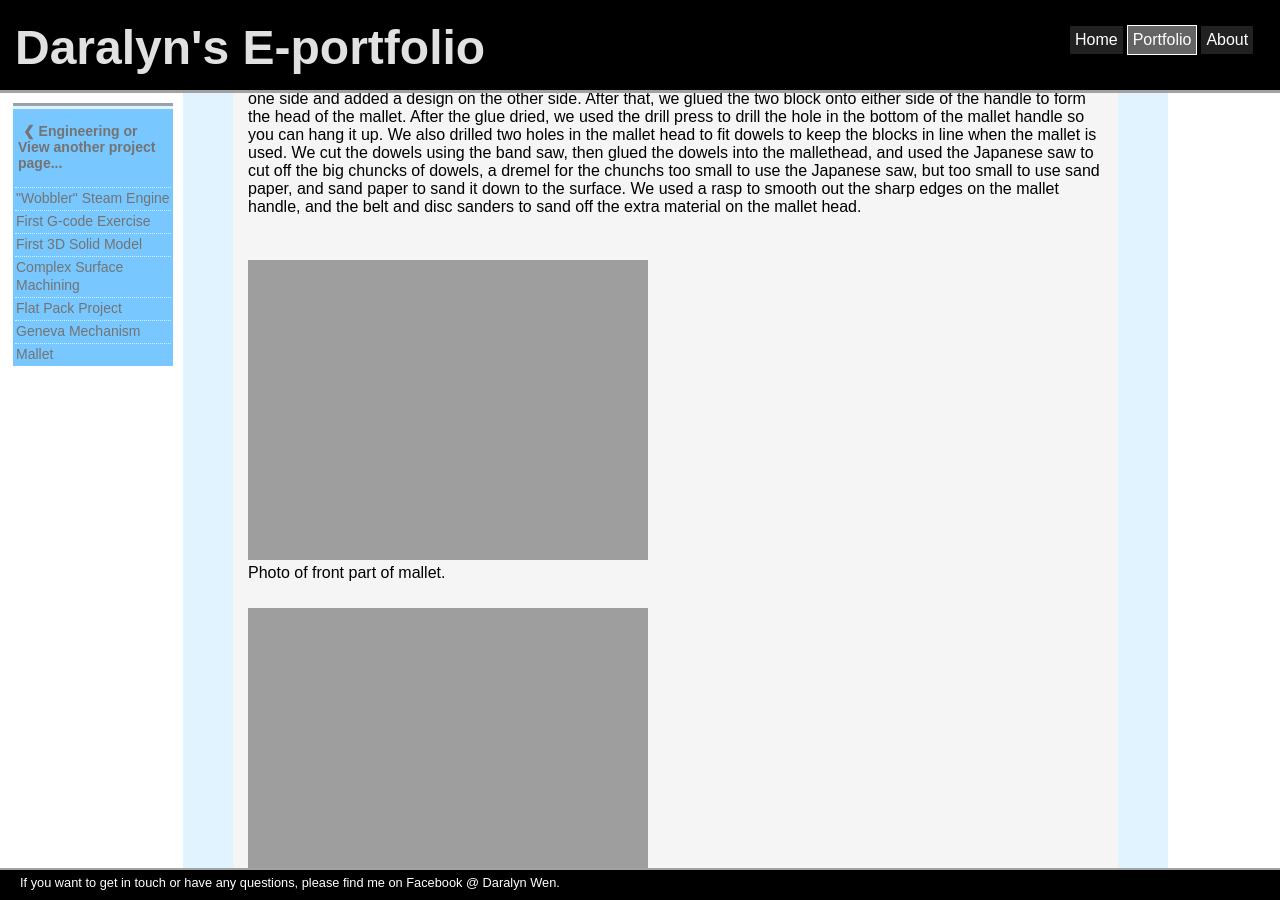
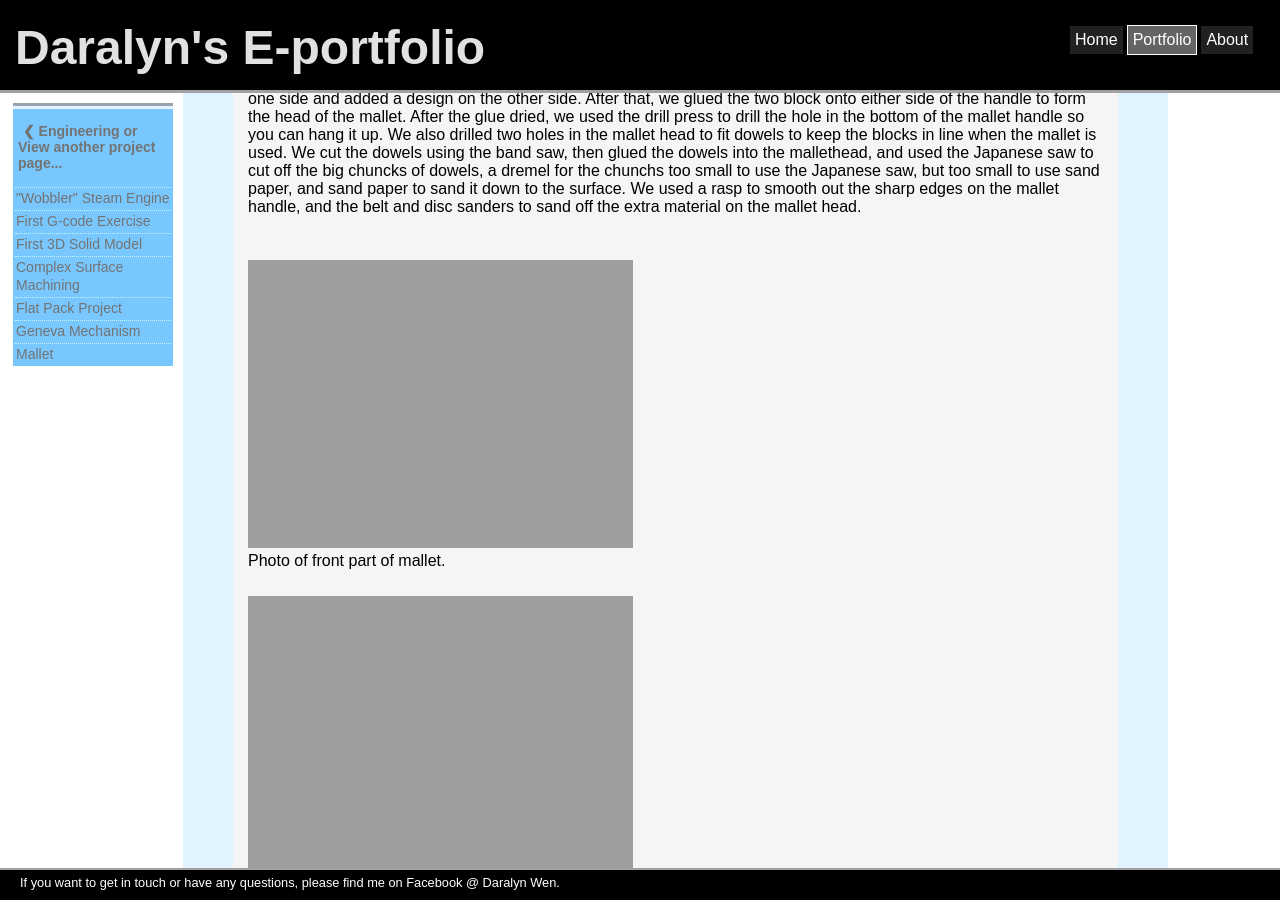
Before and after one commit to daralyn/daralyn.github.io, a Jekyll site: the page built from portfolio/engineering/mallet.html, in a window 1280 px wide and 900 px high, scrolled down 515 px. Built offline with Jekyll 4.4.1, drawn with Linux system fonts in a browser that asks for light colours.

Commit message:
Update mallet.html

```diff
--- a/portfolio/engineering/mallet.html
+++ b/portfolio/engineering/mallet.html
@@ -44,11 +44,11 @@ title: Daralyn's Engineering Portfolio - Mallet
 	<h2>Explanation of the project</h2>
 		<p>Our teacher used the waterjet to cut out the handle part. We were then given a plank of wood, which we had to use a saw to cut two blocks off of it to the right size. The two blocks were then put into the lazer cutter, and we lazer engraved one side and added a design on the other side. After that, we glued the two block onto either side of the handle to form the head of the mallet. After the glue dried, we used the drill press to drill the hole in the bottom of the mallet handle so you can hang it up. We also drilled two holes in the mallet head to fit dowels to keep the blocks in line when the mallet is used. We cut the dowels using the band saw, then glued the dowels into the mallethead, and used the Japanese saw to cut off the big chuncks of dowels, a dremel for the chunchs too small to use the Japanese saw, but too small to use sand paper, and sand paper to sand it down to the surface. We used a rasp to smooth out the sharp edges on the mallet handle, and the belt and disc sanders to sand off the extra material on the mallet head.</p>
 		<br>
-		<div>	<img  style="height: 300px; margin: 10px 20px 0px 0px;" src="https://daralyn.github.io/photos/engineering/mallet_pic1.jpg" alt="Photo of front part of mallet.">
+		<div>	<img  style="width: 45%; margin: 10px 20px 0px 0px;" src="https://daralyn.github.io/photos/engineering/mallet_pic1.jpg" alt="Photo of front part of mallet.">
 			<p>Photo of front part of mallet.</p>
 		</div>
 		<div>
-			<img  style="height: 300px; margin: 10px 0px 0px 0px;" src="https://daralyn.github.io/photos/engineering/mallet_pic2.png" alt="Photo so you can see the layers and the back side/pattern on my mallet.">
+			<img  style="width: 45%; margin: 10px 0px 0px 0px;" src="https://daralyn.github.io/photos/engineering/mallet_pic2.png" alt="Photo so you can see the layers and the back side/pattern on my mallet.">
 			<p>Photo so you can see the layers and the back side/pattern on my mallet.</p>
 		</div>
 </div>
```
